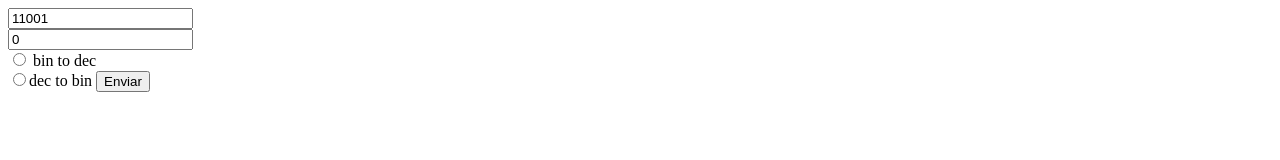
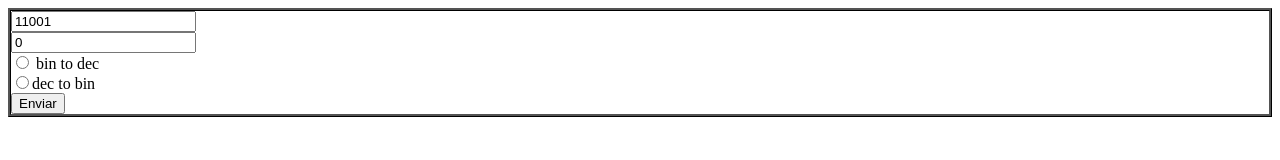
Before and after one commit to PedroHenriqueDutra/APP-Ideias, a plain HTML site: page conversor.html in a window 1280 px wide. Drawn offline with Linux system fonts and the light colour scheme.

Commit message:
new file:   style.css

```diff
--- a/conversor.html
+++ b/conversor.html
@@ -3,11 +3,13 @@
 <head>
     <meta charset="UTF-8">
     <meta name="viewport" content="width=device-width, initial-scale=1.0">
-    <link rel="stylesheet" href="">
+    <link rel="stylesheet" href="style.css">
     <script src="conversor.js"></script>
+
     <title>Conveersor de binário para decimal</title>
 </head>
 <body>
+    <div class="conteudo">
         <input type="number" name="bin" id="bin" value="11001">
         <br>
         <input type="number" name="" id="dec" value="0">
@@ -17,7 +19,9 @@
         <br>
 
         <input type="radio" name="decision" id="fromdec">dec to bin
+        <br>
 
         <button type="submit" onclick="bin2dec()">Enviar</button>
+    </div>
 </body>
 </html>
--- a/conversor.js
+++ b/conversor.js
@@ -1,17 +1,21 @@
 
 function bin2dec(){
+    //requisição
     var binario=document.getElementById("bin").value;
     var decimal=0;
     var verificado=0;
     var posicao=0;
+    //iteração para garantir que o numero é binario
     for(let i=0;i<binario.length;i++){
         let parte = parseInt(binario[i]);
         if(parte != 1 && parte != 0){
             alert("Digito diferente de 1 e 0 digitado: "+ parte);
+            return;
         }else{
             verificado+=1;
         }
     }
+    //conversão de bin para dec
     if (verificado == binario.length){
         for(;verificado-1>=0;verificado--){
             if(binario[verificado-1]==1){
@@ -20,7 +24,15 @@ function bin2dec(){
             posicao++;
         }
     }
+    //atribuindo o valor do decimal no documento
     document.getElementById("dec").value=decimal
 
 
 }
+
+function dec2bin(){
+
+}
+function start(){
+    document.getElementById("frombin");
+}
--- /dev/null
+++ b/style.css
@@ -0,0 +1,5 @@
+.conteudo{
+    border: 2%;
+    border-color: black;
+    border-style: ridge;
+}
```
Lines whose indentation alone changed are shown as unchanged.
